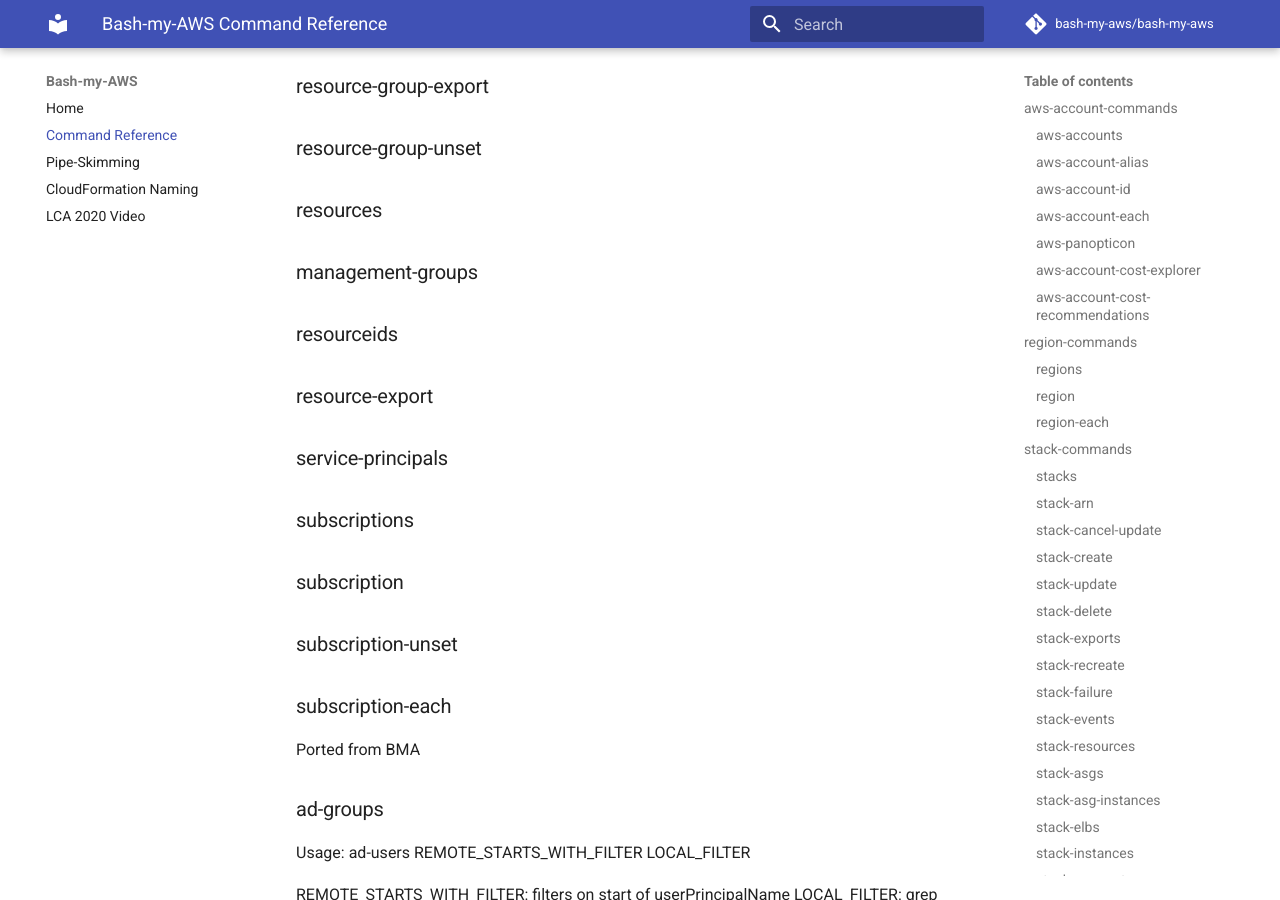
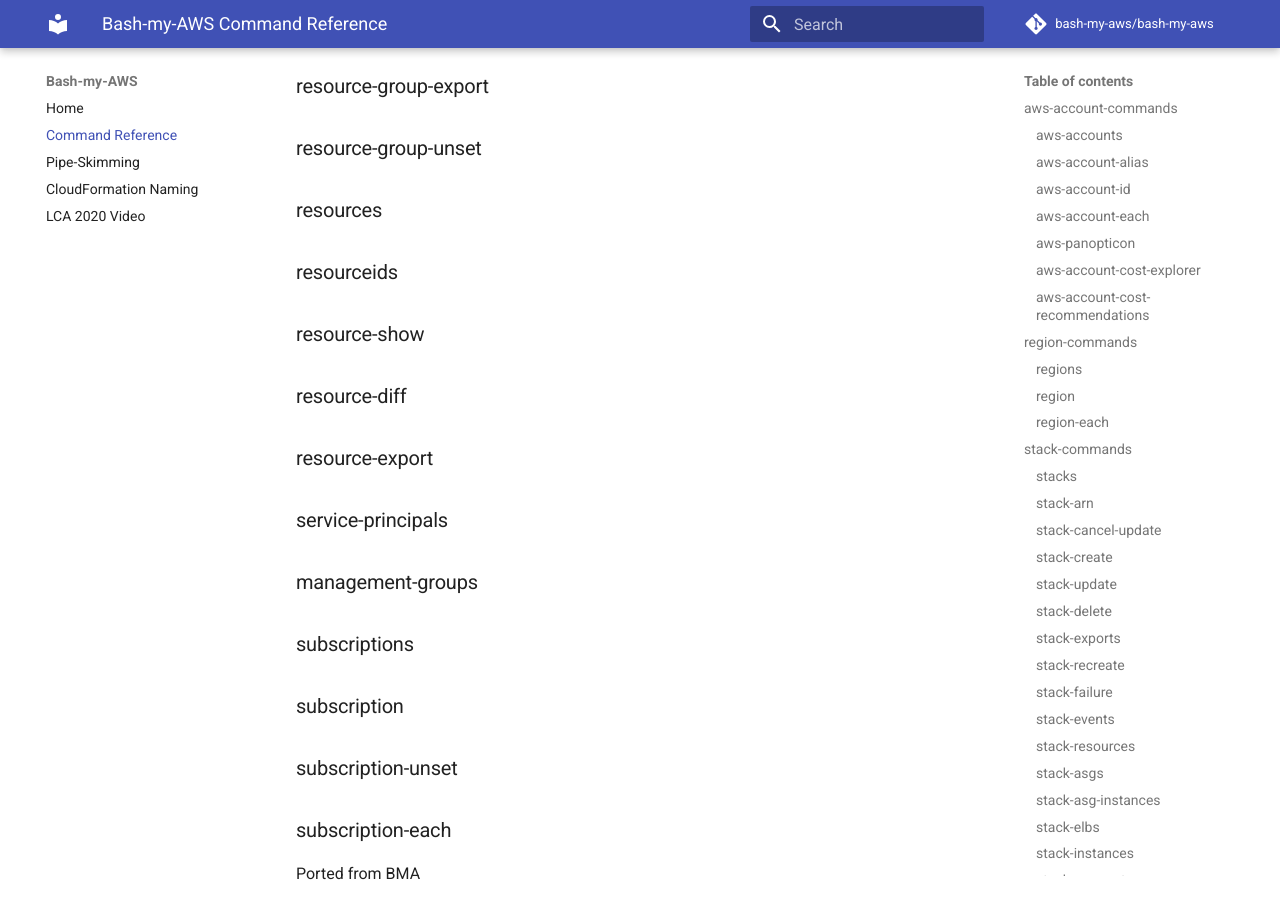
Before and after one commit to bash-my-aws/bash-my-aws, an MkDocs documentation site: the page built from docs/command-reference.md, in a window 1280 px wide and 900 px high, scrolled down 20192 px. Built offline with MkDocs 1.6.1 and Material for MkDocs 9.7.7, drawn with Linux system fonts in a browser that asks for light colours; comment, search, counter and statistics services are not loaded.

Commit message:
Update aliases

```diff
--- a/docs/command-reference.md
+++ b/docs/command-reference.md
@@ -983,19 +983,27 @@
 
 
 
+### resourceids
+
+
+
+### resource-show
+
+
+
+### resource-diff
+
+
+
+### resource-export
+
+
+
+### service-principals
+
+
+
 ### management-groups
-
-
-
-### resourceids
-
-
-
-### resource-export
-
-
-
-### service-principals
 
 
 
```
Also changed, not shown: 2 other files.
